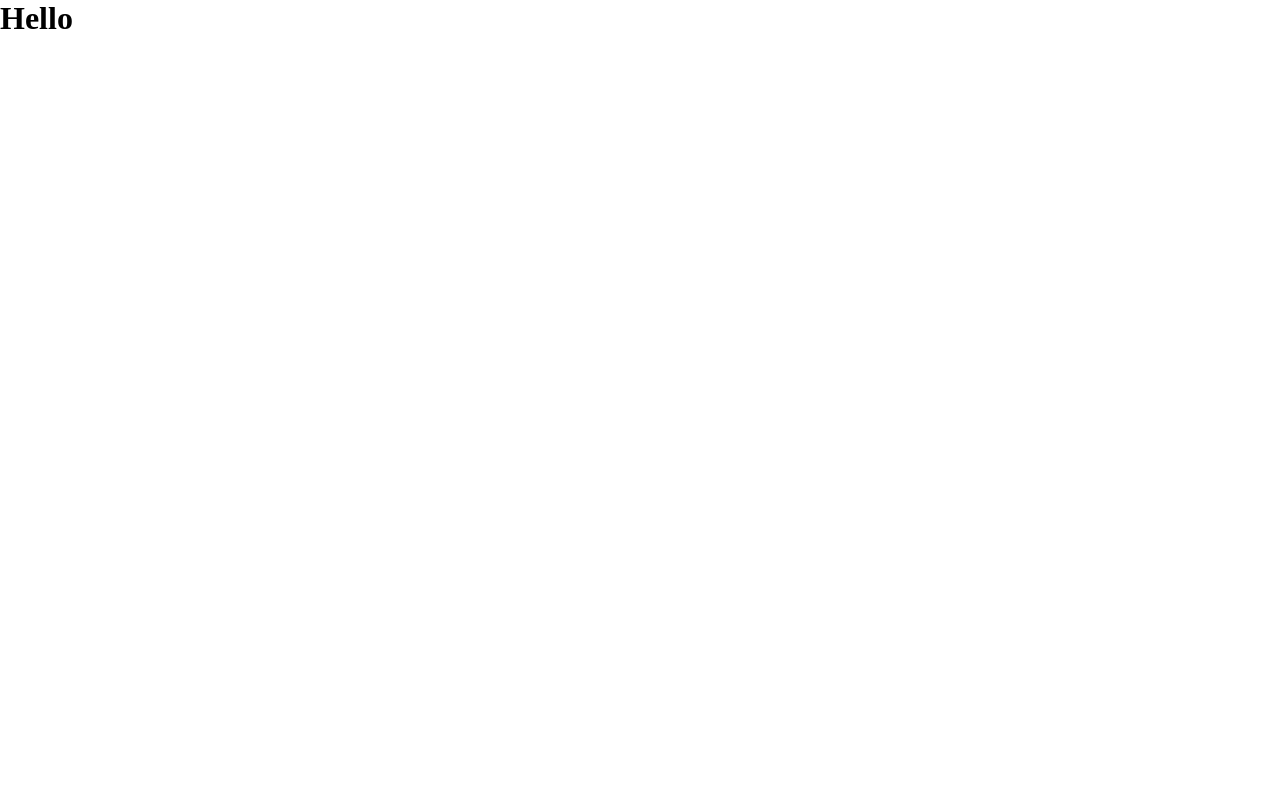
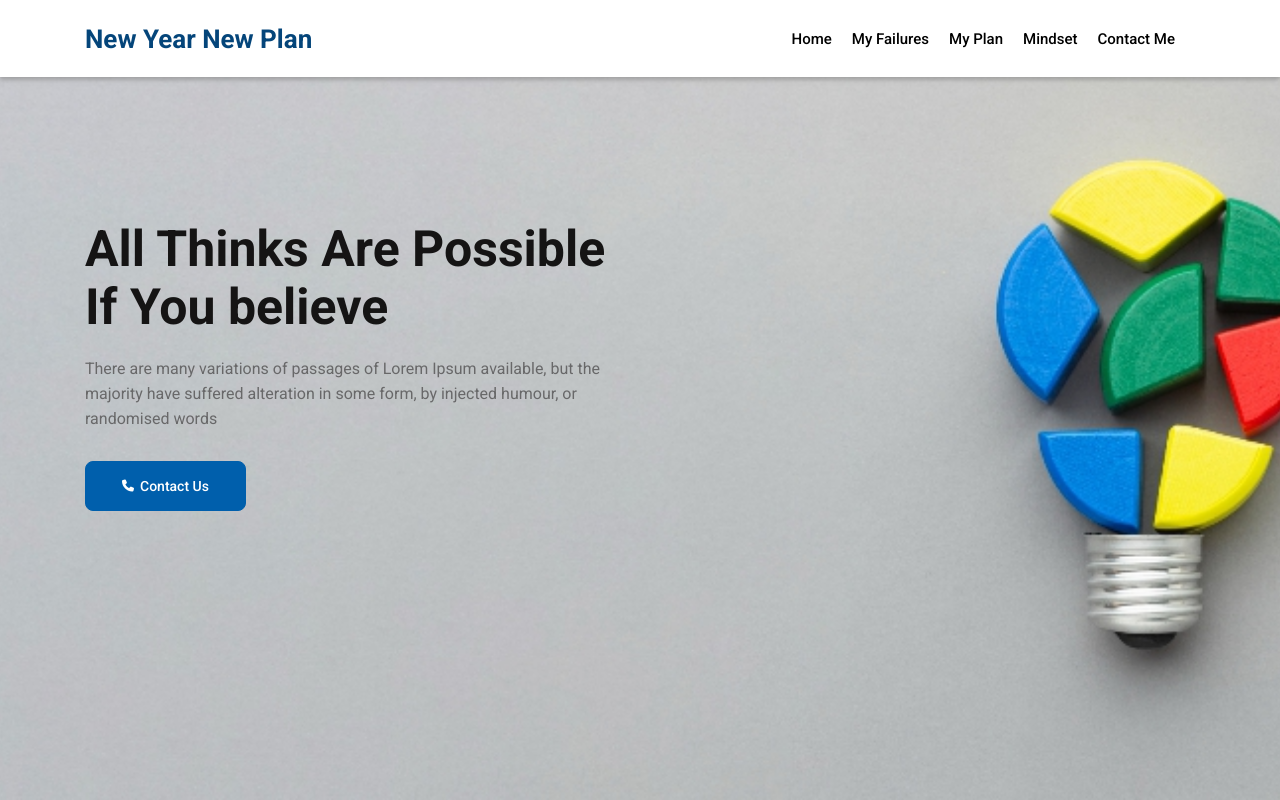
Before and after one commit to ridwan-rahman29/Assignment-New-Year-New-Me, a plain HTML site: page index.html in a window 1280 px wide. Drawn offline with Linux system fonts and the light colour scheme; a web font is replaced by a local one.

Commit message:
New_Code_Added-1

```diff
--- a/css/style.css
+++ b/css/style.css
@@ -2,8 +2,19 @@
 
 *{
     box-sizing: border-box;
+    font-family: 'Roboto', sans-serif;
+}
+
+body{
     margin: 0px;
-    height: 0px;
+    padding: 0px;
+}
+
+.container{
+    width: 1140px;
+    padding-left: 15px;
+    padding-right: 15px;
+    margin: 0px auto;
 }
 
 ul{
@@ -15,3 +26,107 @@ ul{
 a{
     text-decoration: none;
 }
+
+
+/* Header Start */
+
+.header_content-Wrap {
+    display: flex;
+    align-items: center;
+    justify-content: space-between;
+}
+
+header#header {
+    background: #fff;
+    padding: 2px 40px;
+    position: fixed;
+    width: 100%;
+    box-shadow: 0px 3px 4px #80808087;
+}
+
+.Logo h2, a{
+    color: #04457a;
+    font-size: 26px;
+}
+
+.nav_Bar nav ul {
+    display: flex;
+    align-items: center;
+    justify-content: space-between;
+}
+
+.nav_Bar nav ul li {
+    margin-right: 20px;
+}
+
+.nav_Bar nav ul li a {
+    font-size: 15px;
+    font-weight: 500;
+    color: #000;
+}
+
+.nav_Bar nav ul li a:hover {
+    color: #005fac;
+}
+
+/* Header End */
+
+
+/* Main Section Start */
+
+#main_section {
+    background-image: url("../images/banner/banner2_1.png");
+    background-repeat: no-repeat;
+    background-size: cover;
+    background-position: center;
+    width: 100%;
+    height: 100vh;
+    padding: 220px 0px 150px;
+}
+
+.main_txt h1 {
+    margin: 0;
+}
+
+.main_sec_Wrapper {
+    width: 560px;
+}
+
+.main_txt h1 {
+    font-size: 50px;
+    color: #151414;
+}
+
+.main_txt p {
+    margin: 20px 0px 30px 0px;
+    line-height: 25px;
+    color: #686869;
+}
+
+#Contact_btn {
+    background: #005fac;
+    color: #fff;
+    padding: 16px 36px;
+    font-size: 14px;
+    font-weight: 500;
+    border: 1px solid #005fac;
+    border-radius: 8px;
+    cursor: pointer;
+    display: flex;
+    align-items: center;
+    justify-content: space-between;
+}
+
+#Contact_btn:hover {
+    color: #005fac;
+    background: transparent;
+    border: 1px solid #005fac;
+}
+
+#Contact_btn i {
+    font-size: 12px;
+    display: inline-block;
+    padding: 0px 6px 0px 0px;
+}
+
+/* Main Section End */
--- a/index.html
+++ b/index.html
@@ -6,14 +6,64 @@
     <meta name="viewport" content="width=device-width, initial-scale=1.0">
     <title>New Year New Plan</title>
     <link rel="stylesheet" href="./css/style.css">
+
     <!-- Google Font -->
+    <link rel="preconnect" href="https://fonts.googleapis.com">
+    <link rel="preconnect" href="https://fonts.gstatic.com" crossorigin>
+    <link href="https://fonts.googleapis.com/css2?family=Moon+Dance&family=Roboto:ital,wght@0,100;0,300;0,400;0,500;0,700;0,900;1,100;1,300;1,400;1,500;1,700;1,900&display=swap" rel="stylesheet">
 
     <!-- Font Awesome -->
+    <script src="https://kit.fontawesome.com/88b6d21911.js" crossorigin="anonymous"></script>
 
 </head>
 <body>
+    <!-- Header Start -->
 
-    <h1>Hello</h1>
+    <header id="header">
+        <div class="container">
+
+            <div class="header_content-Wrap">
+                <div class="Logo">
+                <h2><a href="index.html"> New Year New Plan</a></h2>
+                </div>
+
+                <div class="nav_Bar">
+                    <nav>
+                        <ul class="Nav_ul">
+                            <li><a href="">Home</a></li>
+                            <li><a href="">My Failures</a></li>
+                         <li><a href="">My Plan</a></li>
+                            <li><a href="">Mindset</a></li>
+                            <li><a href="">Contact Me</a></li>
+                        </ul>
+                    </nav>
+                </div>
+            </div>
+
+        </div>
+    </header>
+
+    <!-- Header End -->
+
+    <!-- Main Section Start -->
+
+    <section id="main_section">
+        <div class="container">
+
+            <div class="main_sec_Wrapper">
+                <div class="main_txt">
+                    <h1>All Thinks Are Possible If You believe</h1>
+                    <p>There are many variations of passages of Lorem Ipsum
+                        available, but the majority have suffered alteration in some form, by injected humour, or randomised words
+                    </p>
+                    <button id="Contact_btn"><i class="fa-solid fa-phone"></i> Contact Us</button>
+                </div>
+            </div>
+
+        </div>
+    </section>
+
+    <!-- Main Section End -->
 
 </body>
 </html>
```
